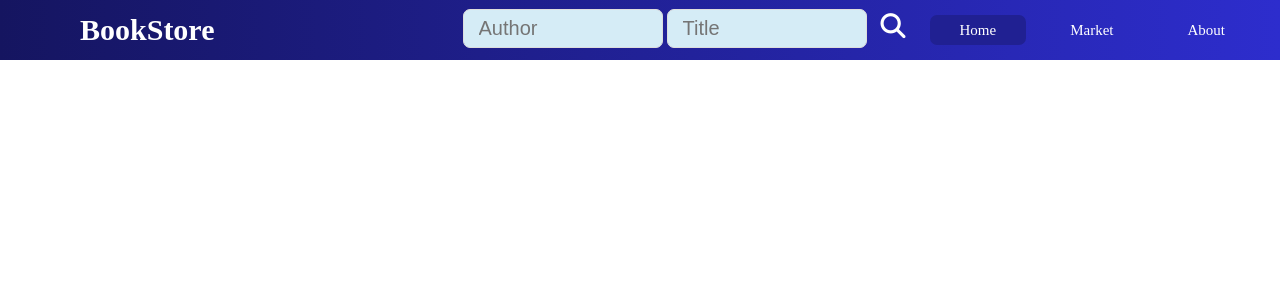
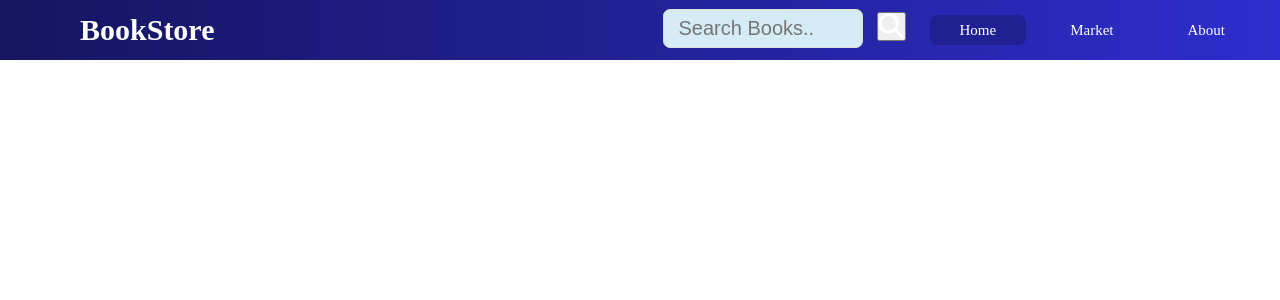
Before and after one commit to DawidMantojfel/Bookstore, a Django app: page /market/ in a window 1280 px wide. Shown: the top 300 px of the page. Run offline with Django 3.2, Linux system fonts and the light colour scheme; data that the repository does not hold is empty; some libraries are stand-ins or nearby versions; some web fonts are replaced.

Commit message:
finished search.html and search view

```diff
--- a/Market/templates/market/base.html
+++ b/Market/templates/market/base.html
@@ -13,11 +13,10 @@
         <ul>
             <li>
                 <form method="GET" action="{% url 'book_search' %}">
-                    <input type="text" id="search" name="author_search" placeholder="Author">
-                    <input type="text" id="search" name="title_search" placeholder="Title">
+                    <input type="text" class="search" name="search" placeholder="Search Books..">
                 </form>
             </li>
-            <li><i class="fas fa-search"></i></li>
+            <li><button class="fas fa-search" ></button></li>
             <li><a class="active" href="#">Home</a></li>
             <li><a href="#">Market</a></li>
             <li><a href="#">About</a></li>
--- a/Market/templates/market/search.html
+++ b/Market/templates/market/search.html
@@ -5,6 +5,8 @@
     <title>Title</title>
 </head>
 <body>
-
+    {% for book in books %}
+    {{ book }}<br>
+    {% endfor %}
 </body>
 </html>
--- a/Market/views.py
+++ b/Market/views.py
@@ -1,6 +1,7 @@
+from django.db.models import Q
 from django.shortcuts import render, get_object_or_404
 from django.views import View
-from .models import Market, Book
+from .models import Book, Market
 from django.views.generic.list import ListView
 from django.views.generic.detail import DetailView
 
@@ -30,7 +31,14 @@ class BookDetailView(DetailView):
 
 
 def book_search(request):
-    search_query = request.GET.get('search')
-    books = Book.objects.filter(title_icontains=search_query)
-    print(books)
-    return render(request, "market/search.html")
+    context = {}
+    queryset = []
+    if request.method == 'GET':
+        user_query = request.GET.get('search').split(' ')
+        for query in user_query:
+            result = Book.objects.filter(
+                Q(title__icontains=query) |
+                Q(author__icontains=query))
+            queryset.append(result)
+    context['books'] = queryset
+    return render(request, "market/search.html", context)
--- a/static/css/base.css
+++ b/static/css/base.css
@@ -36,9 +36,10 @@ background: #202092;
 transition: .5s;
 }
 nav ul li input.search{
-color: white;
+color: black;
 }
-#search {
+
+.search{
 width: 200px;
 font-size: 20px;
 border: 1px solid #ddd;
```
